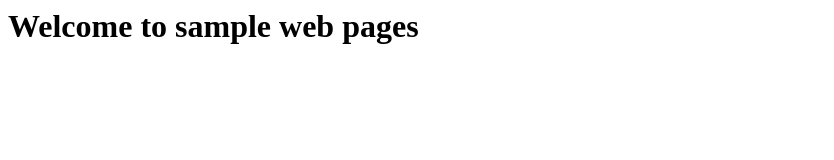
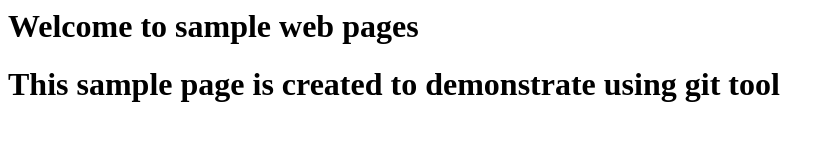
Before and after one commit to pavankamuju/DevOps, a plain HTML site: page index.html in a window 1280 px wide. Shown: the whole page, without its empty margins (0-834 px from the left). Drawn offline with Linux system fonts and the light colour scheme.

Commit message:
new line added

```diff
--- a/index.html
+++ b/index.html
@@ -2,5 +2,6 @@
 	<head> <title> sample page </title> </head>
 	<body>
 		<h1> Welcome to sample web pages</h1>
+		<h1> This sample page is created to demonstrate using git tool</h1>
 	</body>
 </html>
```
